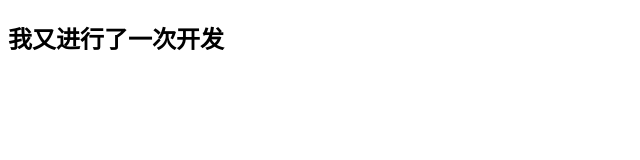
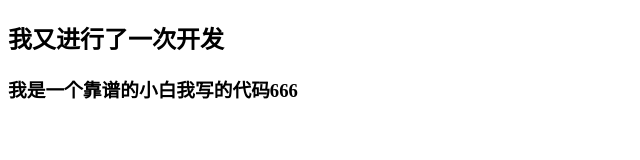
Before and after one commit to songsong20/branch, a plain HTML site: page index.html in a window 1280 px wide. Shown: the whole page, without its empty margins (0-640 px from the left). Drawn offline with Linux system fonts and the light colour scheme.

Commit message:
我是靠谱的小白,我进行代码提交了

```diff
--- a/index.html
+++ b/index.html
@@ -8,5 +8,6 @@
 </head>
 <body>
     <h2>我又进行了一次开发</h2>
+    <h3>我是一个靠谱的小白我写的代码666</h3>
 </body>
 </html>
```
Also changed, not shown: git分支指令.txt.txt (added).
